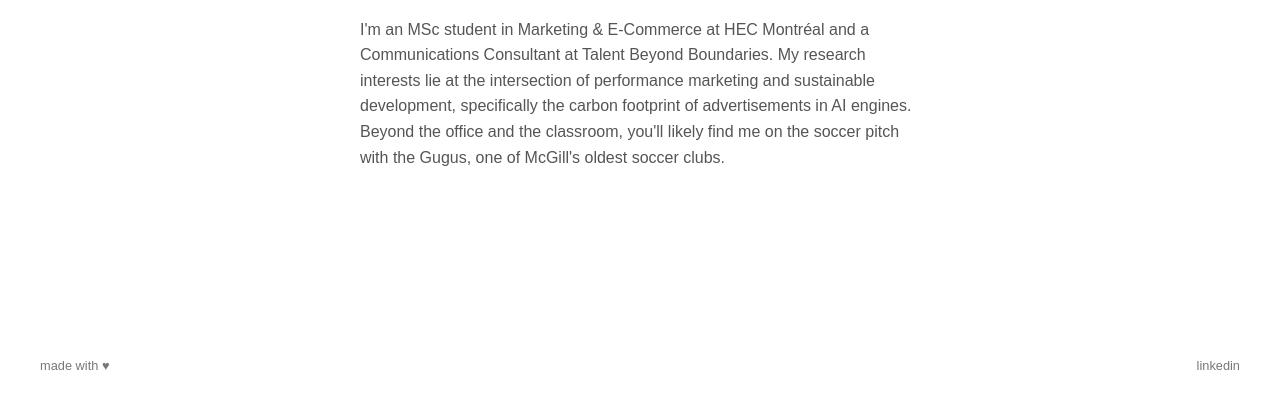
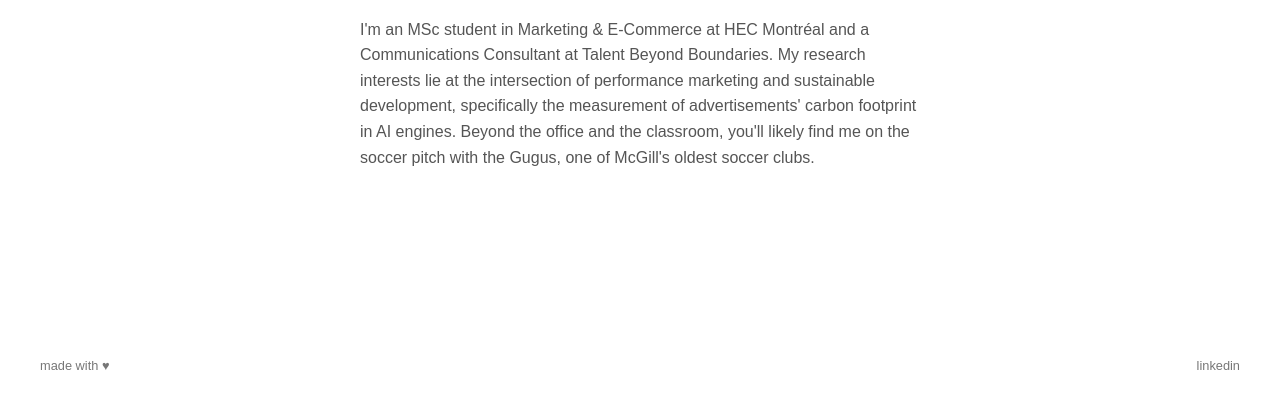
Before and after one commit to Seabass98Ham/portfolio, a plain HTML site: page index.html in a window 1280 px wide. Shown: the part 392-800 px from the top of the page. Drawn offline with Linux system fonts and the light colour scheme.

Commit message:
Fix typo in index.html regarding carbon footprint

```diff
--- a/index.html
+++ b/index.html
@@ -172,7 +172,7 @@
         I'm an MSc student in Marketing & E-Commerce at HEC Montréal and
         a Communications Consultant at <span><a href="https://talentbeyondboundaries.org">Talent Beyond Boundaries.</a></span>
         My research interests lie at the intersection of performance marketing and sustainable development,
-        specifically the carbon footprint of advertisements in AI engines. Beyond the office and the classroom,
+        specifically the measurement of advertisements' carbon footprint in AI engines. Beyond the office and the classroom,
         you'll likely find me on the soccer pitch with the Gugus, one of McGill's oldest soccer clubs.
       </p>
     </section>
```
